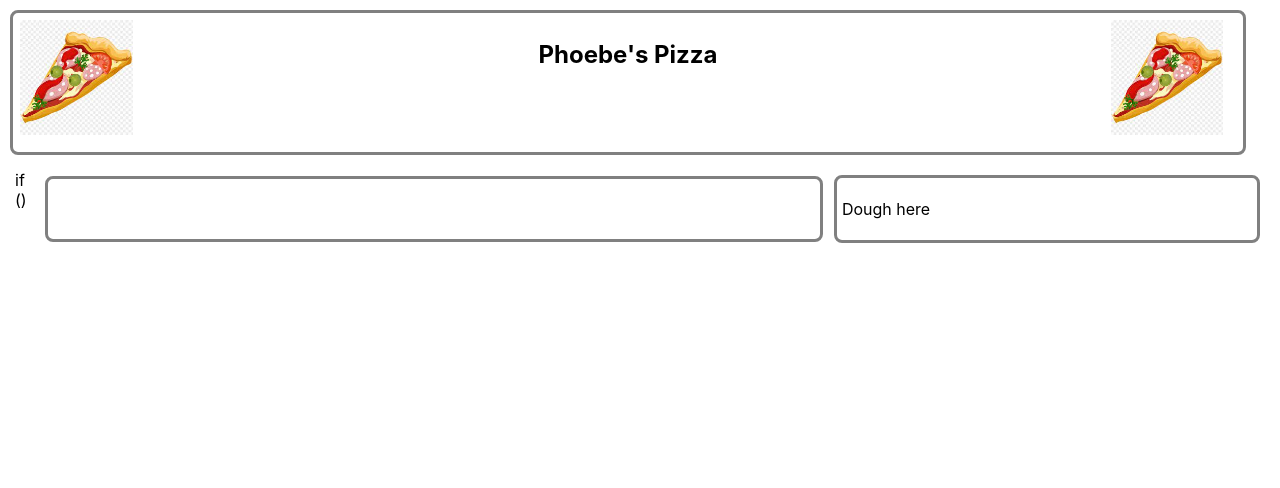
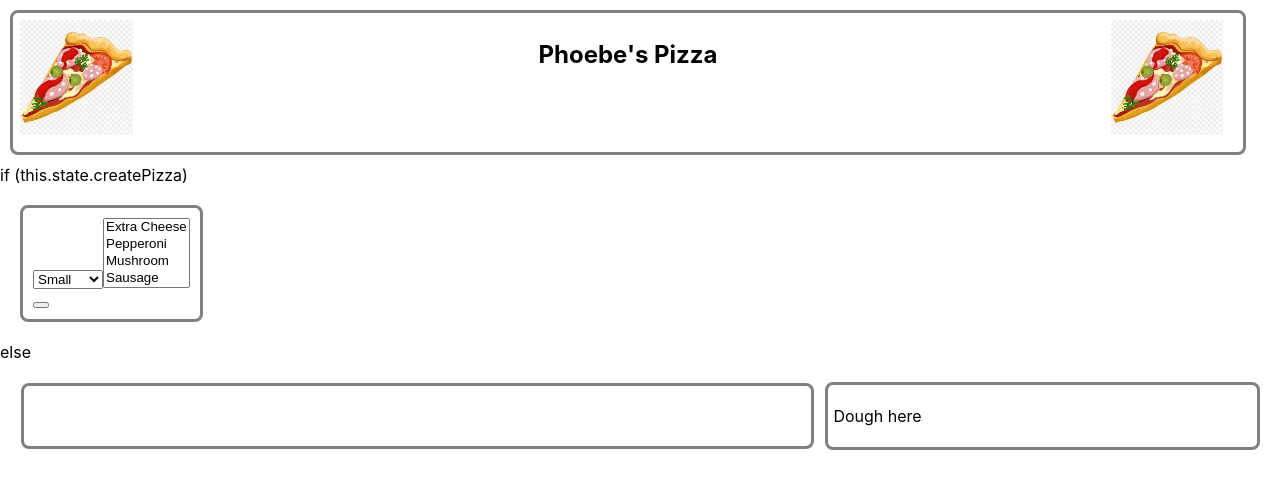
Before and after one commit to Nalundquist/phoebes-pizza, a React (Create React App) app: page / in a window 1280 px wide. Shown: the top 488 px of the page. Built offline with nearby package versions, Linux system fonts and the light colour scheme.

Commit message:
add form template, new pizza form, pizza component

```diff
--- /dev/null
+++ b/src/components/FormTemplate.js
@@ -0,0 +1,44 @@
+import React from "react";
+import PropTypes from "prop-types";
+
+function FormTemplate(props){
+
+	const formStyle = {
+		border: "3px solid grey",
+		borderRadius: "8px",
+		margin: "5px",
+		padding: "10px"
+	}
+
+	return(
+		<React.Fragment>
+			<div style={formStyle}>
+				<form onSubmit={props.formSubmissionHandler}>
+					<select name='size'>
+						<option value="small">Small</option>
+						<option value="medium">Medium</option>
+						<option value="large">Large</option>
+						<option value="huge">Huge</option>
+					</select>
+					<select name='toppings' multiple>
+						<option value="Extra Cheese">Extra Cheese</option>
+						<option value="Pepperoni">Pepperoni</option>
+						<option value="Mushroom">Mushroom</option>
+						<option value="Sausage">Sausage</option>
+						<option value="Tomato">Tomato</option>
+						<option value="Pineapple">Pineapple</option>
+						<option value="Gruyere">Gruyere</option>
+					</select>
+				</form>
+				<button type="submit">{props.submitButtonText}</button>
+			</div>
+		</React.Fragment>
+	)
+}
+
+FormTemplate.propTypes = {
+	formSubmissionHandler: PropTypes.func,
+	submitButtonText: PropTypes.string
+};
+
+export default FormTemplate;
--- a/src/components/NewPizza.js
+++ b/src/components/NewPizza.js
@@ -0,0 +1,27 @@
+import React from "react";
+import PropTypes from "prop-types";
+import {v4} from "uuid";
+import FormTemplate from "./FormTemplate";
+
+function NewPizza(props){
+
+	function handleNewPizzaFormSubmission(event){
+		event.preventDefault();
+		props.onNewPizzaCreation({
+			size: event.target.size.value,
+			toppings: event.target.toppings.value,
+			id: v4()})
+	}
+
+	return(
+		<FormTemplate
+		formSubmissionHandler={handleNewPizzaFormSubmission}
+		pizzaButtonText="Order Pizza" />
+	)
+}
+
+NewPizza.propTypes = {
+	onNewPizzaCreation: PropTypes.func
+}
+
+export default NewPizza;
--- a/src/components/Pizza.js
+++ b/src/components/Pizza.js
@@ -1,7 +1,7 @@
 import React from "react";
 import PropTypes from "prop-types";
 
-function Pizza(){
+function Pizza(props){
 
 	const pizzaStyle = {
 		margin: "3px",
@@ -13,7 +13,12 @@ function Pizza(){
 	return (
 		<React.Fragment>
 			<div style={pizzaStyle}>
-				<p>I'm one pizza</p>
+				<h4>{props.size}</h4>
+				<ul>
+					{props.toppings.map((topping) =>
+						<li>{topping}</li>
+					)}
+				</ul>
 			</div>
 		</React.Fragment>
 	)
--- a/src/components/PizzaControl.js
+++ b/src/components/PizzaControl.js
@@ -1,6 +1,7 @@
 import React from "react";
 import PizzaList from "./PizzaList";
 import Dough from "./Dough";
+import NewPizza from "./NewPizza";
 
 class PizzaControl extends React.Component{
 
@@ -21,10 +22,32 @@ class PizzaControl extends React.Component{
 		}))
 	}
 
-	handleNewPizza = () => {
+	handlePizzaForm = () => {
 		this.setState(prevState => ({
 			createPizza: !prevState.createPizza
 		}))
+	}
+
+	handleNewPizza = (newPizza) => {
+		const newPizzaList = this.state.masterPizzaList.concat(newPizza);
+		this.setState({masterPizzaList: newPizzaList, createPizza: false});
+		if (newPizza.size === "small"){
+			this.setState(prevState => ({
+				dough: prevState.dough - 2
+			}))
+		} else if (newPizza.size === "medium"){
+			this.setState(prevState => ({
+				dough: prevState.dough - 3
+			}))
+		} else if (newPizza.size === "large"){
+			this.setState(prevState => ({
+				dough: prevState.dough - 4
+			}))
+		} else {
+			this.setState(prevState => ({
+				dough: prevState.dough - 5
+			}))
+		}
 	}
 
 	render(){
@@ -37,11 +60,16 @@ class PizzaControl extends React.Component{
 		}
 		return (
 			<React.Fragment>
-				<div style={bodyStyle}>
-					if ()
-					<PizzaList pizzaList={this.state.masterPizzaList}/>
-					<Dough buyMoreDough={this.buyDough} doughAmount={this.state.dough}/>
-				</div>
+				if (this.state.createPizza){
+					<div style={bodyStyle}>
+						<NewPizza onNewPizzaCreation={this.handleNewPizza}/>
+					</div>
+				} else {
+					<div style={bodyStyle}>
+						<PizzaList pizzaList={this.state.masterPizzaList}/>
+						<Dough buyMoreDough={this.buyDough} doughAmount={this.state.dough}/>
+					</div>
+				}
 			</React.Fragment>
 		)
 	}
```
